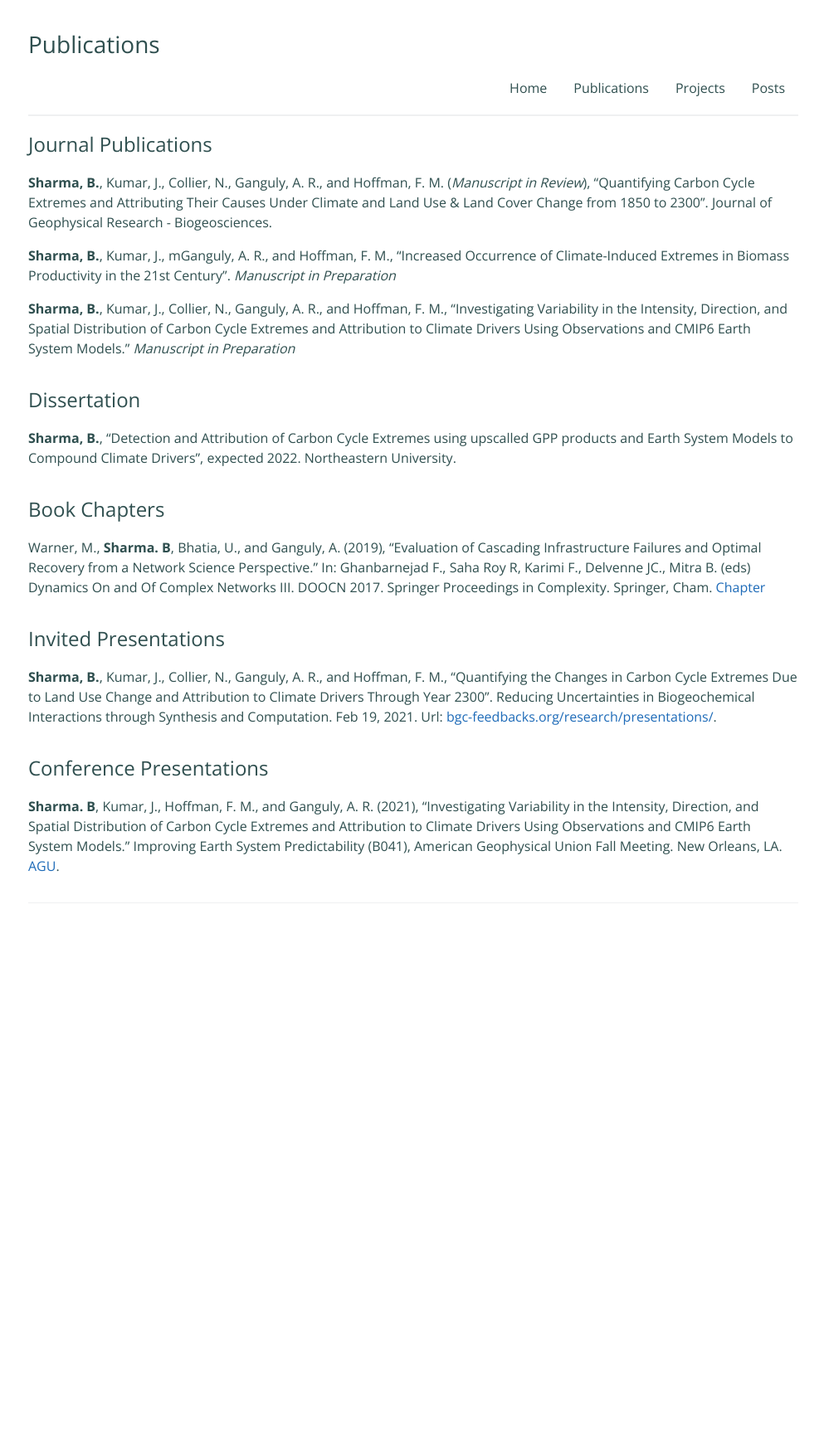
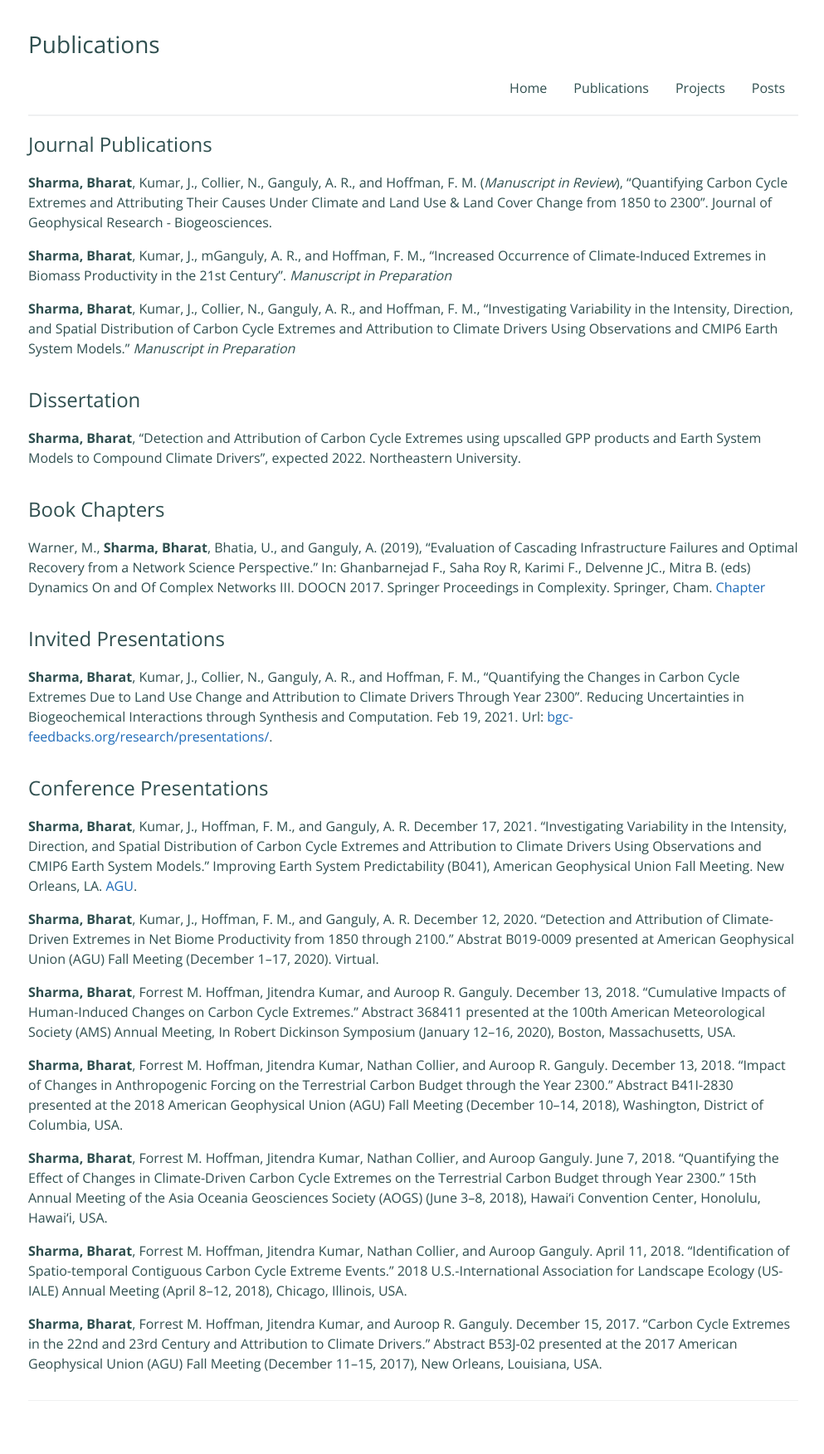
Before and after one commit to sharmapritika/sharmapritika.github.io, a Jekyll site: the page built from publications.md, in a window 1280 px wide. Shown: the whole page at 83% size, without its empty margins (142-1135 px from the left). Built offline with Jekyll 4.4.1, drawn with Linux system fonts in a browser that asks for light colours; before the commit the page ends 1153 px from its top, so only the background shows below that.

Commit message:
Update publications.md

```diff
--- a/publications.md
+++ b/publications.md
@@ -6,26 +6,38 @@ featured-img: assets/images/earth-wide.jpg
 ---
 ## Journal Publications
 
-**Sharma, B.**, Kumar, J., Collier, N., Ganguly, A. R., and Hoffman, F. M. (_Manuscript in Review_), "Quantifying Carbon Cycle Extremes and Attributing Their Causes Under Climate and Land Use & Land Cover Change from 1850 to 2300". Journal of Geophysical Research - Biogeosciences.
+**Sharma, Bharat**, Kumar, J., Collier, N., Ganguly, A. R., and Hoffman, F. M. (_Manuscript in Review_), "Quantifying Carbon Cycle Extremes and Attributing Their Causes Under Climate and Land Use & Land Cover Change from 1850 to 2300". Journal of Geophysical Research - Biogeosciences.
 
-**Sharma, B.**, Kumar, J., mGanguly, A. R., and Hoffman, F. M., "Increased Occurrence of Climate-Induced Extremes in Biomass Productivity in the 21st Century". _Manuscript in Preparation_
+**Sharma, Bharat**, Kumar, J., mGanguly, A. R., and Hoffman, F. M., "Increased Occurrence of Climate-Induced Extremes in Biomass Productivity in the 21st Century". _Manuscript in Preparation_
 
-**Sharma, B.**, Kumar, J., Collier, N., Ganguly, A. R., and Hoffman, F. M., "Investigating Variability in the Intensity, Direction, and Spatial Distribution of Carbon Cycle Extremes and Attribution to Climate Drivers Using Observations and CMIP6 Earth System Models." _Manuscript in Preparation_
+**Sharma, Bharat**, Kumar, J., Collier, N., Ganguly, A. R., and Hoffman, F. M., "Investigating Variability in the Intensity, Direction, and Spatial Distribution of Carbon Cycle Extremes and Attribution to Climate Drivers Using Observations and CMIP6 Earth System Models." _Manuscript in Preparation_
 
 
 ## Dissertation
 
-**Sharma, B.**, “Detection and Attribution of Carbon Cycle Extremes using upscalled GPP products and Earth System Models to Compound Climate Drivers”, expected 2022. Northeastern University.
+**Sharma, Bharat**, “Detection and Attribution of Carbon Cycle Extremes using upscalled GPP products and Earth System Models to Compound Climate Drivers”, expected 2022. Northeastern University.
 
 
 ## Book Chapters
 
-Warner, M., **Sharma. B**, Bhatia, U., and Ganguly, A. (2019), “Evaluation of Cascading Infrastructure Failures and Optimal Recovery from a Network Science Perspective.” In: Ghanbarnejad F., Saha Roy R, Karimi F., Delvenne JC., Mitra B. (eds) Dynamics On and Of Complex Networks III. DOOCN 2017. Springer Proceedings in Complexity. Springer, Cham. [Chapter](https://doi.org/10.1007/978-3-030-14683-2_3)
+Warner, M., **Sharma, Bharat**, Bhatia, U., and Ganguly, A. (2019), “Evaluation of Cascading Infrastructure Failures and Optimal Recovery from a Network Science Perspective.” In: Ghanbarnejad F., Saha Roy R, Karimi F., Delvenne JC., Mitra B. (eds) Dynamics On and Of Complex Networks III. DOOCN 2017. Springer Proceedings in Complexity. Springer, Cham. [Chapter](https://doi.org/10.1007/978-3-030-14683-2_3)
 
 ## Invited Presentations
-**Sharma, B.**, Kumar, J., Collier, N., Ganguly, A. R., and Hoffman, F. M., "Quantifying the Changes in Carbon Cycle Extremes Due to Land Use Change and Attribution to Climate Drivers Through Year 2300". Reducing Uncertainties in Biogeochemical Interactions through Synthesis and Computation. Feb 19, 2021. Url: [bgc-feedbacks.org/research/presentations/](https://www.bgc-feedbacks.org/research/presentations/Sharma_RUBISCO-SFA_20210219.pdf).
+**Sharma, Bharat**, Kumar, J., Collier, N., Ganguly, A. R., and Hoffman, F. M., "Quantifying the Changes in Carbon Cycle Extremes Due to Land Use Change and Attribution to Climate Drivers Through Year 2300". Reducing Uncertainties in Biogeochemical Interactions through Synthesis and Computation. Feb 19, 2021. Url: [bgc-feedbacks.org/research/presentations/](https://www.bgc-feedbacks.org/research/presentations/Sharma_RUBISCO-SFA_20210219.pdf).
 
 
 ## Conference Presentations
 
-**Sharma. B**, Kumar, J., Hoffman, F. M., and Ganguly, A. R. (2021), “Investigating Variability in the Intensity, Direction, and Spatial Distribution of Carbon Cycle Extremes and Attribution to Climate Drivers Using Observations and CMIP6 Earth System Models.” Improving Earth System Predictability (B041), American Geophysical Union Fall Meeting. New Orleans, LA. [AGU](https://agu2021fallmeeting-agu.ipostersessions.com/default.aspx?s=71-89-8B-05-7E-BE-42-CF-33-5D-F5-8A-F4-6A-77-AC&guestview=true).
+**Sharma, Bharat**, Kumar, J., Hoffman, F. M., and Ganguly, A. R. December 17, 2021. “Investigating Variability in the Intensity, Direction, and Spatial Distribution of Carbon Cycle Extremes and Attribution to Climate Drivers Using Observations and CMIP6 Earth System Models.” Improving Earth System Predictability (B041), American Geophysical Union Fall Meeting. New Orleans, LA. [AGU](https://agu2021fallmeeting-agu.ipostersessions.com/default.aspx?s=71-89-8B-05-7E-BE-42-CF-33-5D-F5-8A-F4-6A-77-AC&guestview=true).
+
+**Sharma, Bharat**, Kumar, J., Hoffman, F. M., and Ganguly, A. R. December 12, 2020.  “Detection and Attribution of Climate-Driven Extremes in Net Biome Productivity from 1850 through 2100.” Abstrat B019-0009 presented at American Geophysical Union (AGU) Fall Meeting (December 1–17, 2020).  Virtual.
+
+**Sharma, Bharat**, Forrest M. Hoffman, Jitendra Kumar, and Auroop R. Ganguly. December 13, 2018. “Cumulative Impacts of Human-Induced Changes on Carbon Cycle Extremes.” Abstract 368411 presented at the 100th American Meteorological Society (AMS) Annual Meeting, In Robert Dickinson Symposium (January 12–16, 2020), Boston, Massachusetts, USA.
+
+**Sharma, Bharat**, Forrest M. Hoffman, Jitendra Kumar, Nathan Collier, and Auroop R. Ganguly. December 13, 2018. “Impact of Changes in Anthropogenic Forcing on the Terrestrial Carbon Budget through the Year 2300.” Abstract B41I-2830 presented at the 2018 American Geophysical Union (AGU) Fall Meeting (December 10–14, 2018), Washington, District of Columbia, USA.
+
+**Sharma, Bharat**, Forrest M. Hoffman, Jitendra Kumar, Nathan Collier, and Auroop Ganguly. June 7, 2018. “Quantifying the Effect of Changes in Climate-Driven Carbon Cycle Extremes on the Terrestrial Carbon Budget through Year 2300.” 15th Annual Meeting of the Asia Oceania Geosciences Society (AOGS) (June 3–8, 2018), Hawai‘i Convention Center, Honolulu, Hawai‘i, USA.
+
+**Sharma, Bharat**, Forrest M. Hoffman, Jitendra Kumar, Nathan Collier, and Auroop Ganguly. April 11, 2018. “Identification of Spatio-temporal Contiguous Carbon Cycle Extreme Events.” 2018 U.S.-International Association for Landscape Ecology (US-IALE) Annual Meeting (April 8–12, 2018), Chicago, Illinois, USA.
+
+**Sharma, Bharat**, Forrest M. Hoffman, Jitendra Kumar, and Auroop R. Ganguly. December 15, 2017. “Carbon Cycle Extremes in the 22nd and 23rd Century and Attribution to Climate Drivers.” Abstract B53J-02 presented at the 2017 American Geophysical Union (AGU) Fall Meeting (December 11–15, 2017), New Orleans, Louisiana, USA.
```
